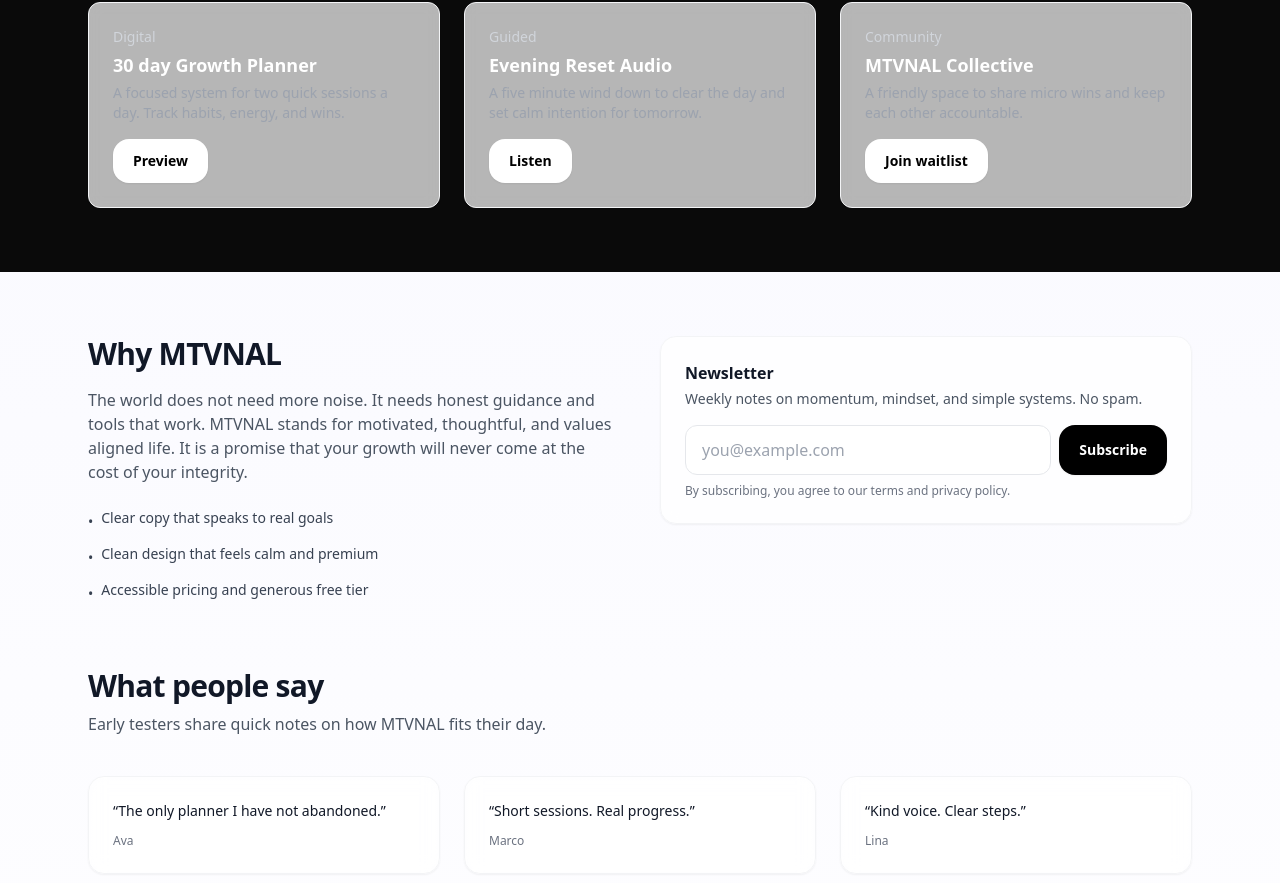
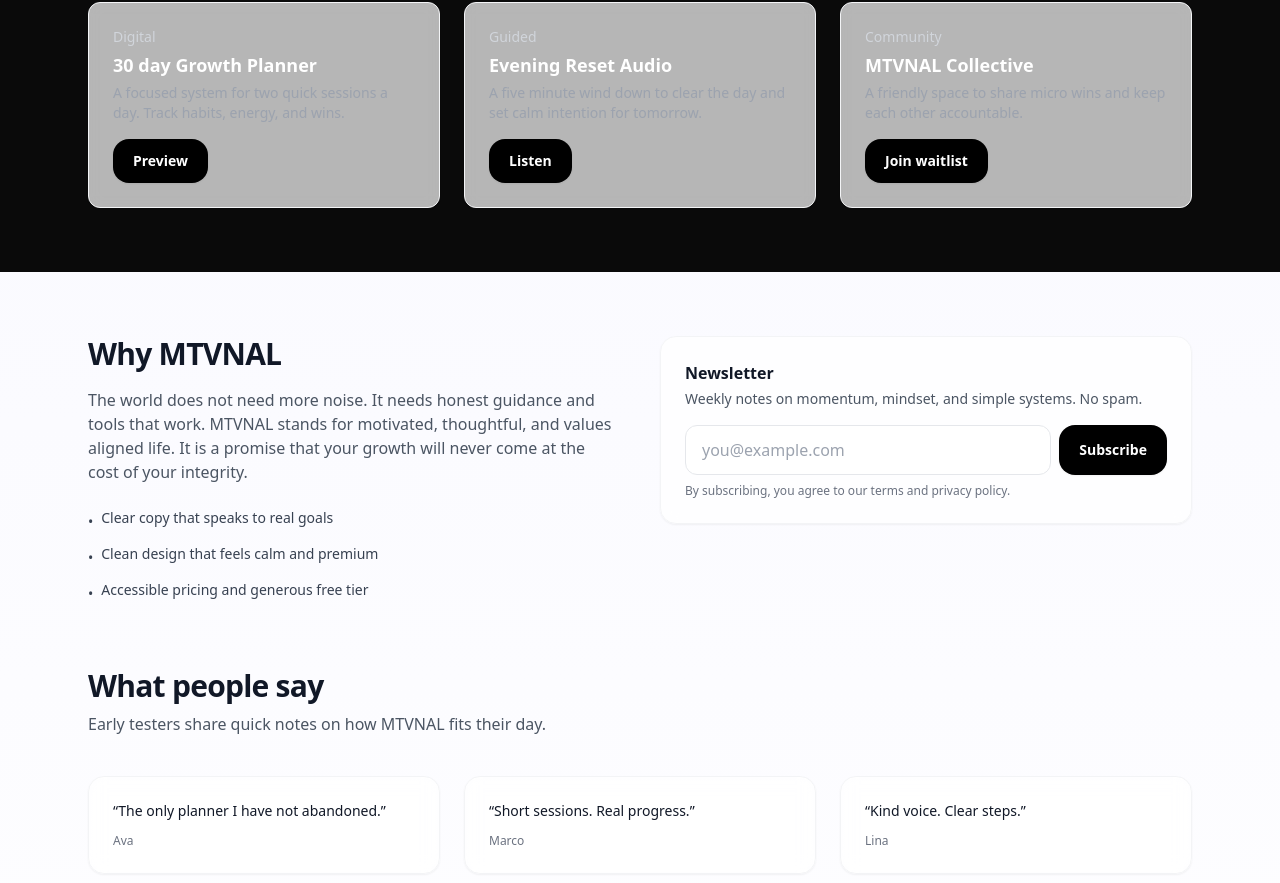
Before and after one commit to mtvnal/mtvnal-site, a Next.js app: page / in a window 1280 px wide. Shown: the part 1132-2015 px from the top of the page. Built offline with nearby package versions, Linux system fonts and the light colour scheme.

Commit message:
Update page.tsx

```diff
--- a/app/page.tsx
+++ b/app/page.tsx
@@ -125,19 +125,19 @@ export default function Home() {
               <div className="text-sm text-gray-300">Digital</div>
               <h3 className="mt-1 text-lg font-semibold">30 day Growth Planner</h3>
               <p className="mt-1 text-sm text-gray-400">A focused system for two quick sessions a day. Track habits, energy, and wins.</p>
-              <Button className="mt-4 bg-white text-black">Preview</Button>
+              <Button className="mt-4 bg-black text-white">Preview</Button>
             </Card>
             <Card className="bg-white shadow-md rounded-xl">
               <div className="text-sm text-gray-300">Guided</div>
               <h3 className="mt-1 text-lg font-semibold">Evening Reset Audio</h3>
               <p className="mt-1 text-sm text-gray-400">A five minute wind down to clear the day and set calm intention for tomorrow.</p>
-              <Button className="mt-4 bg-white text-black">Listen</Button>
+              <Button className="mt-4 bg-black text-white">Listen</Button>
             </Card>
             <Card className="bg-white shadow-md rounded-xl">
               <div className="text-sm text-gray-300">Community</div>
               <h3 className="mt-1 text-lg font-semibold">MTVNAL Collective</h3>
               <p className="mt-1 text-sm text-gray-400">A friendly space to share micro wins and keep each other accountable.</p>
-              <Button className="mt-4 bg-white text-black">Join waitlist</Button>
+              <Button className="mt-4 bg-black text-white">Join waitlist</Button>
             </Card>
           </div>
         </div>
```
